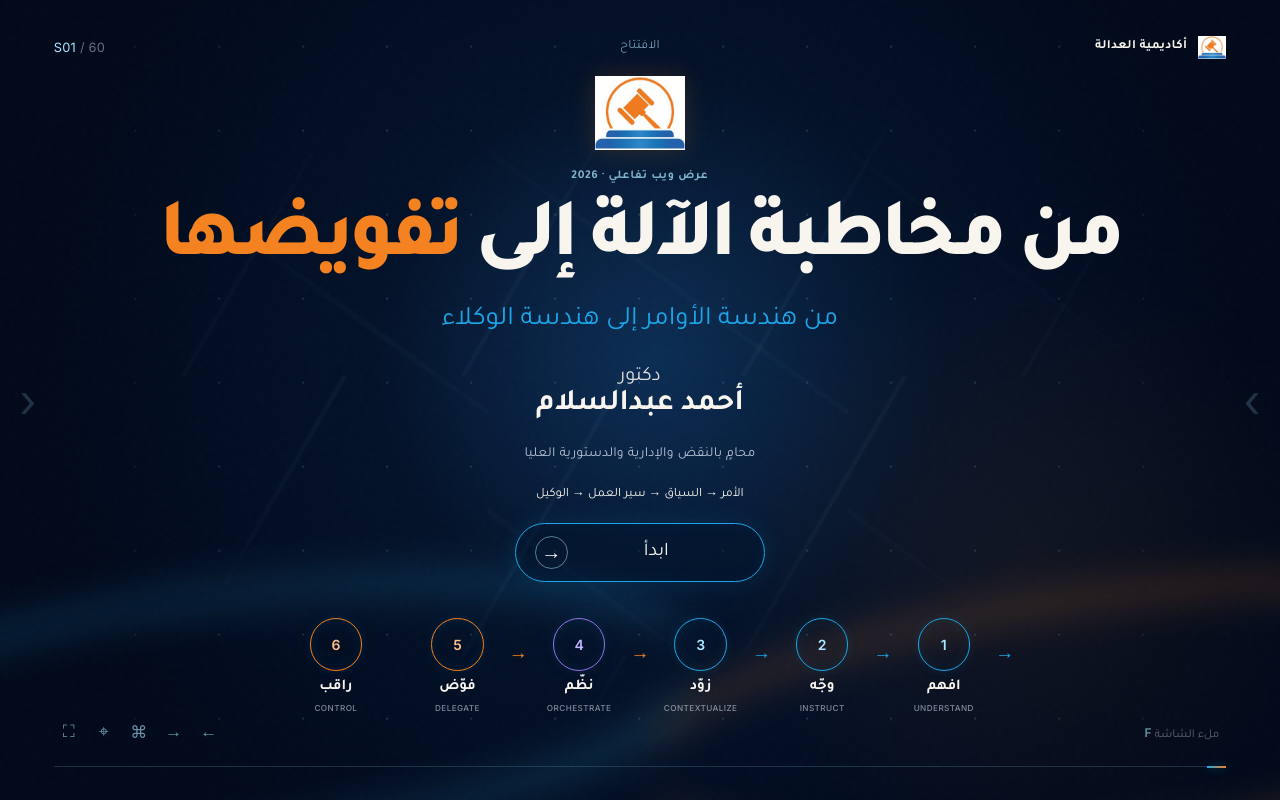
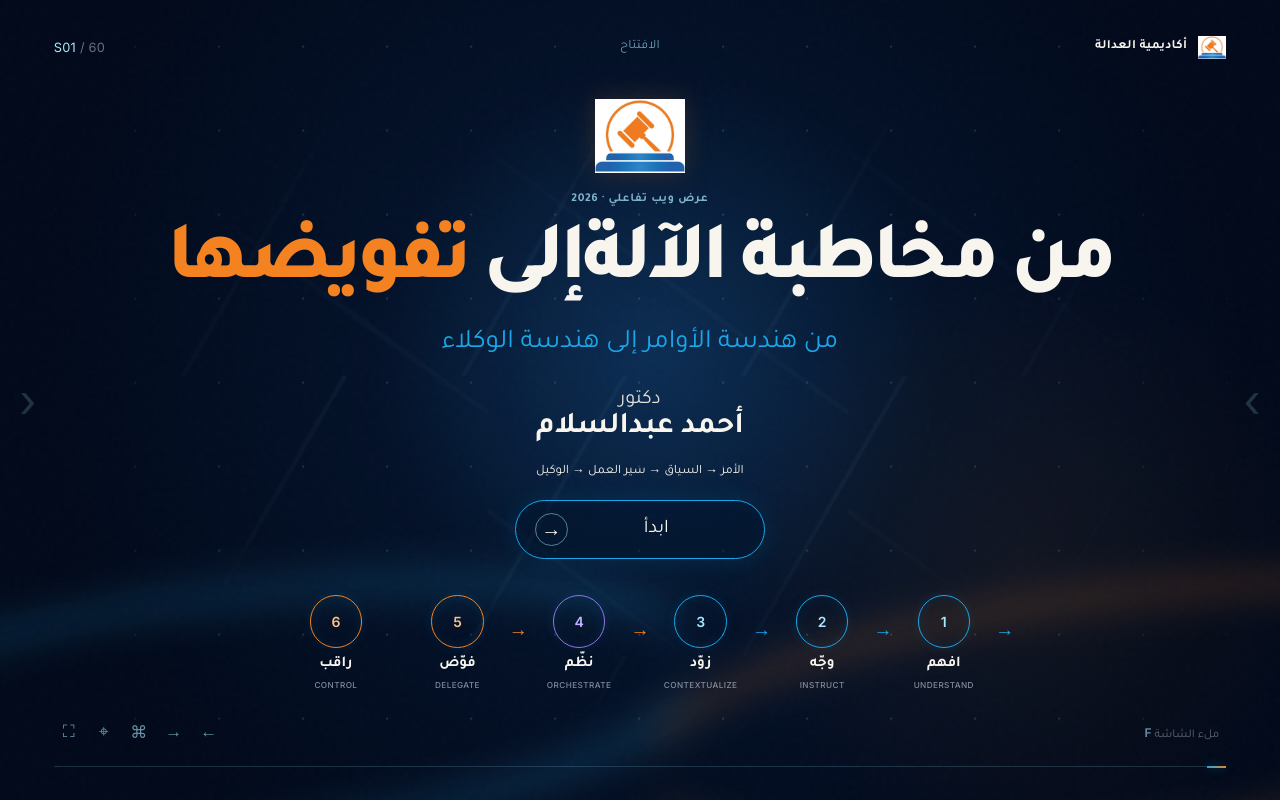
Before and after one commit to Dr-Ahmed-Abdelsalam/from-prompt-to-agent, a React (Vite) app in the folder app/: page / in a window 1280 px wide. Built offline with nearby package versions, Linux system fonts and the light colour scheme.

Commit message:
Refine approved opening scene identity

```diff
--- a/app/src/App.tsx
+++ b/app/src/App.tsx
@@ -12,12 +12,6 @@ import './styles/app.scss';
 type SessionValue = { items?: string[]; range?: number; mode?: string; focus?: string; cycles?: number };
 
 const axisStarts = ['S05', 'S15', 'S25', 'S35', 'S45'] as const;
-const professionalLines = [
-  'دكتوراه في القانون',
-  'محامٍ بالنقض والإدارية والدستورية العليا',
-  'عضو المكتب الفني بأكاديمية العدالة',
-  'مهندس بيانات — Data Engineer / Microsoft Track',
-];
 
 function titleWithAccent(title: string) {
   if (title.includes('تفويضها')) {
@@ -35,16 +29,6 @@ function titleWithAccent(title: string) {
   return title;
 }
 
-function useProfessionalLine(active: boolean) {
-  const [lineIndex, setLineIndex] = useState(0);
-  useEffect(() => {
-    if (!active) return undefined;
-    const timer = window.setInterval(() => setLineIndex((value) => (value + 1) % professionalLines.length), 4600);
-    return () => window.clearInterval(timer);
-  }, [active]);
-  return professionalLines[lineIndex];
-}
-
 function JourneyTrack({ compact = false }: { compact?: boolean }) {
   const steps = [
     ['افهم', 'UNDERSTAND'], ['وجّه', 'INSTRUCT'], ['زوّد', 'CONTEXTUALIZE'],
@@ -60,24 +44,23 @@ function JourneyTrack({ compact = false }: { compact?: boolean }) {
 }
 
 function CoverScene({ slide, onNext }: { slide: Slide; onNext: () => void }) {
-  const line = useProfessionalLine(slide.id === 'S01');
   const isOpening = slide.id === 'S01';
   return <div className={`cover-scene ${isOpening ? 'cover-scene--opening' : 'cover-scene--axis'}`}>
     {isOpening && <img className="cover-logo" src={`${import.meta.env.BASE_URL}assets/academy-logo.png`} alt="أكاديمية العدالة" />}
     <div className="cover-copy">
       {isOpening ? <>
         <p className="cover-kicker">عرض ويب تفاعلي · 2026</p>
-        <h1 id={`${slide.id}-title`}>من مخاطبة الآلة إلى <em>تفويضها</em></h1>
+        <h1 id={`${slide.id}-title`} className="opening-title">
+          <span>من مخاطبة الآلة</span>
+          <span>إلى <em>تفويضها</em></span>
+        </h1>
         <p className="cover-subtitle">من هندسة الأوامر إلى هندسة الوكلاء</p>
       </> : <>
         <p className="eyebrow">{slide.axis}</p>
         <h1 id={`${slide.id}-title`}>{titleWithAccent(slide.title)}</h1>
         <p className="cover-subtitle">{slide.premise}</p>
       </>}
-      {isOpening && <>
-        <div className="speaker-name"><span>دكتور</span><strong>أحمد عبدالسلام</strong></div>
-        <div className="professional-line" aria-live="polite"><span>{line}</span></div>
-      </>}
+      {isOpening && <div className="speaker-name"><span>دكتور</span><strong>أحمد عبدالسلام</strong></div>}
       {slide.term && <BilingualTerm english={slide.term.english} arabic={slide.term.arabic} className="cover-term" />}
       {isOpening && <button className="start-button" type="button" onClick={onNext}><span>ابدأ</span><b aria-hidden="true">→</b></button>}
     </div>
@@ -151,7 +134,6 @@ export default function App() {
   const [explainer, setExplainer] = useState<string | null>(null);
   const current = presentation.current;
   const currentSession = session[current.id] ?? {};
-  const isCover = current.id === 'S01';
   const isAxisMapSlide = current.id === 'S02';
 
   const updateSession = (next: SessionValue) => setSession((previous) => ({ ...previous, [current.id]: next }));
```
